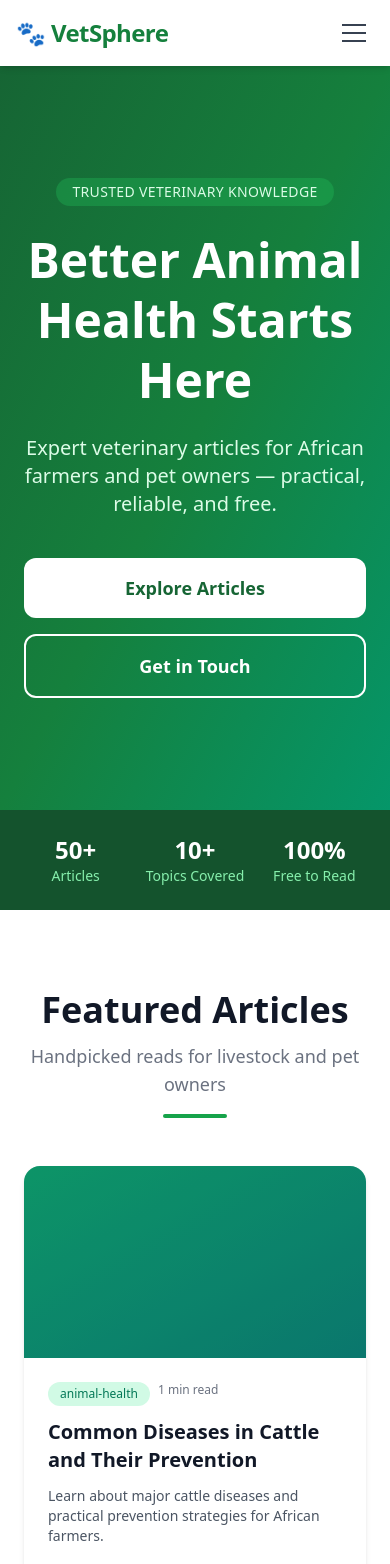
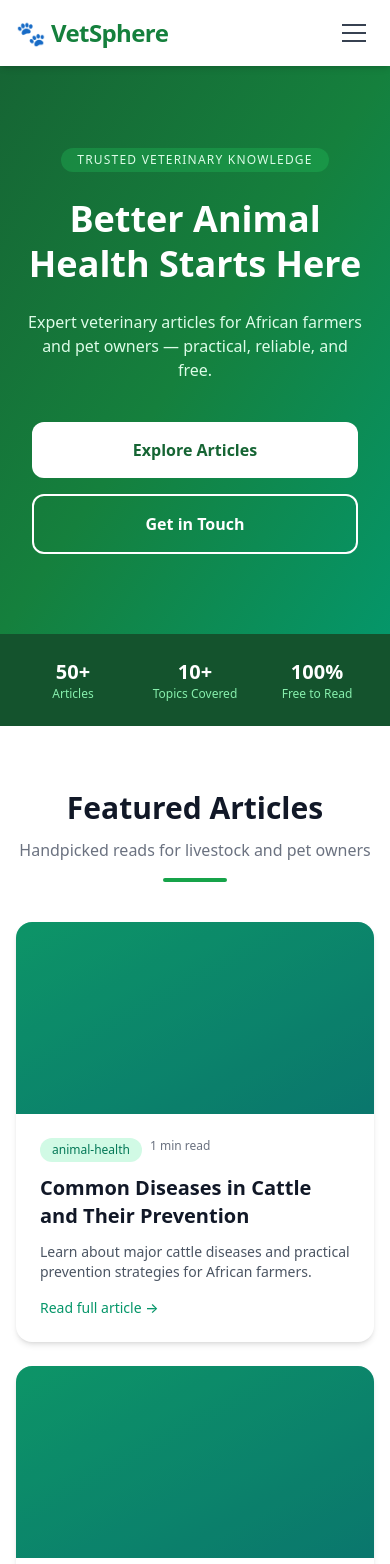
Before and after one commit to mathewschilongo099/VetSphere, a Next.js app: page / in a window 390 px wide. Shown: the top 1564 px of the page. Built offline with nearby package versions, Linux system fonts and the light colour scheme.

Commit message:
Update page.tsx

```diff
--- a/src/app/page.tsx
+++ b/src/app/page.tsx
@@ -5,31 +5,31 @@ export default async function HomePage() {
   const featuredPosts = getFeaturedPosts(6);
 
   return (
-    <div className="min-h-screen bg-white">
+    <div className="min-h-screen bg-white w-full overflow-x-hidden">
 
       {/* Hero Section */}
-      <section className="bg-gradient-to-br from-green-800 via-green-700 to-emerald-600 text-white py-28">
-        <div className="max-w-5xl mx-auto px-6 text-center">
-          <span className="inline-block bg-green-500/30 text-green-100 text-sm font-medium px-4 py-1 rounded-full mb-6 tracking-wide uppercase">
+      <section className="bg-gradient-to-br from-green-800 via-green-700 to-emerald-600 text-white py-20 w-full">
+        <div className="max-w-5xl mx-auto px-4 text-center">
+          <span className="inline-block bg-green-500/30 text-green-100 text-xs font-medium px-4 py-1 rounded-full mb-6 tracking-widest uppercase">
             Trusted Veterinary Knowledge
           </span>
-          <h1 className="text-5xl md:text-6xl font-extrabold mb-6 leading-tight">
-            Better Animal Health <br className="hidden md:block" />
+          <h1 className="text-4xl sm:text-5xl md:text-6xl font-extrabold mb-6 leading-tight">
+            Better Animal Health <br className="hidden sm:block" />
             Starts Here
           </h1>
-          <p className="text-xl text-green-100 mb-10 max-w-2xl mx-auto">
+          <p className="text-base sm:text-xl text-green-100 mb-10 max-w-2xl mx-auto px-2">
             Expert veterinary articles for African farmers and pet owners — practical, reliable, and free.
           </p>
-          <div className="flex flex-col sm:flex-row justify-center gap-4">
+          <div className="flex flex-col sm:flex-row justify-center gap-4 px-4">
             <a
               href="/articles"
-              className="bg-white text-green-800 px-8 py-4 rounded-xl font-bold text-lg hover:bg-green-50 transition"
+              className="bg-white text-green-800 px-8 py-4 rounded-xl font-bold text-base sm:text-lg hover:bg-green-50 transition text-center"
             >
               Explore Articles
             </a>
             <a
               href="/contact"
-              className="border-2 border-white text-white px-8 py-4 rounded-xl font-bold text-lg hover:bg-white/10 transition"
+              className="border-2 border-white text-white px-8 py-4 rounded-xl font-bold text-base sm:text-lg hover:bg-white/10 transition text-center"
             >
               Get in Touch
             </a>
@@ -38,33 +38,34 @@ export default async function HomePage() {
       </section>
 
       {/* Stats Bar */}
-      <section className="bg-green-900 text-white py-6">
-        <div className="max-w-5xl mx-auto px-6 grid grid-cols-3 text-center gap-4">
+      <section className="bg-green-900 text-white py-6 w-full">
+        <div className="max-w-5xl mx-auto px-4 grid grid-cols-3 text-center gap-2">
           <div>
-            <p className="text-2xl font-bold">50+</p>
-            <p className="text-green-300 text-sm">Articles</p>
+            <p className="text-xl sm:text-2xl font-bold">50+</p>
+            <p className="text-green-300 text-xs sm:text-sm">Articles</p>
           </div>
           <div>
-            <p className="text-2xl font-bold">10+</p>
-            <p className="text-green-300 text-sm">Topics Covered</p>
+            <p className="text-xl sm:text-2xl font-bold">10+</p>
+            <p className="text-green-300 text-xs sm:text-sm">Topics Covered</p>
           </div>
           <div>
-            <p className="text-2xl font-bold">100%</p>
-            <p className="text-green-300 text-sm">Free to Read</p>
+            <p className="text-xl sm:text-2xl font-bold">100%</p>
+            <p className="text-green-300 text-xs sm:text-sm">Free to Read</p>
           </div>
         </div>
       </section>
 
       {/* Featured Articles */}
-      <section className="max-w-6xl mx-auto px-6 py-20">
-        <div className="text-center mb-12">
-          <h2 className="text-4xl font-bold text-gray-900 mb-3">Featured Articles</h2>
-          <p className="text-gray-500 text-lg">Handpicked reads for livestock and pet owners</p>
+      <section className="w-full px-4 py-16">
+        <div className="max-w-6xl mx-auto">
+          <div className="text-center mb-10">
+            <h2 className="text-3xl sm:text-4xl font-bold text-gray-900 mb-3">Featured Articles</h2>
+            <p className="text-gray-500 text-base sm:text-lg">Handpicked reads for livestock and pet owners</p>
             <div className="w-16 h-1 bg-green-600 mx-auto mt-4 rounded-full"></div>
           </div>
 
           {featuredPosts.length > 0 ? (
-          <div className="grid md:grid-cols-2 lg:grid-cols-3 gap-8">
+            <div className="grid grid-cols-1 sm:grid-cols-2 lg:grid-cols-3 gap-6">
               {featuredPosts.map(post => (
                 <ArticleCard key={post.slug} post={post} />
               ))}
@@ -73,33 +74,34 @@ export default async function HomePage() {
             <p className="text-center text-gray-400 py-12">No featured articles yet. Check back soon!</p>
           )}
 
-        <div className="text-center mt-14">
+          <div className="text-center mt-12">
             <a
               href="/articles"
-            className="inline-block bg-green-700 hover:bg-green-800 text-white px-10 py-4 rounded-xl font-bold text-lg transition"
+              className="inline-block bg-green-700 hover:bg-green-800 text-white px-10 py-4 rounded-xl font-bold text-base sm:text-lg transition"
             >
               View All Articles →
             </a>
           </div>
+        </div>
       </section>
 
       {/* Why VetSphere */}
-      <section className="bg-green-50 py-20">
-        <div className="max-w-5xl mx-auto px-6 text-center">
-          <h2 className="text-3xl font-bold text-gray-900 mb-3">Why VetSphere?</h2>
-          <div className="w-16 h-1 bg-green-600 mx-auto mb-12 rounded-full"></div>
-          <div className="grid md:grid-cols-3 gap-8">
-            <div className="bg-white rounded-2xl p-8 shadow-sm">
+      <section className="bg-green-50 py-16 w-full">
+        <div className="max-w-5xl mx-auto px-4 text-center">
+          <h2 className="text-2xl sm:text-3xl font-bold text-gray-900 mb-3">Why VetSphere?</h2>
+          <div className="w-16 h-1 bg-green-600 mx-auto mb-10 rounded-full"></div>
+          <div className="grid grid-cols-1 sm:grid-cols-3 gap-6">
+            <div className="bg-white rounded-2xl p-6 shadow-sm">
               <div className="text-4xl mb-4">🐄</div>
               <h3 className="font-bold text-lg text-gray-900 mb-2">Livestock Focus</h3>
               <p className="text-gray-500 text-sm">Practical advice for cattle, goats, poultry and more — tailored for African conditions.</p>
             </div>
-            <div className="bg-white rounded-2xl p-8 shadow-sm">
+            <div className="bg-white rounded-2xl p-6 shadow-sm">
               <div className="text-4xl mb-4">🐾</div>
               <h3 className="font-bold text-lg text-gray-900 mb-2">Pet Care</h3>
               <p className="text-gray-500 text-sm">Trusted guidance for dogs, cats and small animals to keep your pets healthy.</p>
             </div>
-            <div className="bg-white rounded-2xl p-8 shadow-sm">
+            <div className="bg-white rounded-2xl p-6 shadow-sm">
               <div className="text-4xl mb-4">💡</div>
               <h3 className="font-bold text-lg text-gray-900 mb-2">Expert Knowledge</h3>
               <p className="text-gray-500 text-sm">All articles are written with veterinary accuracy and easy to understand language.</p>
```
Lines whose indentation alone changed are shown as unchanged.
